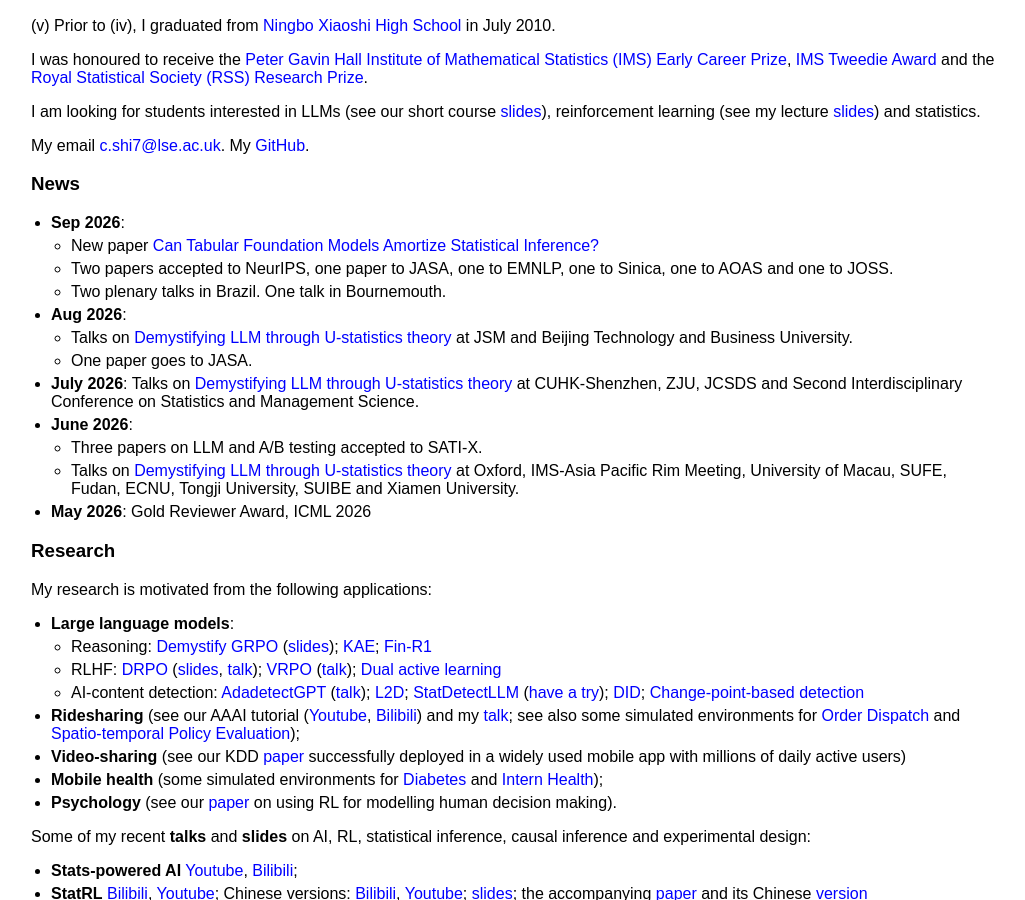
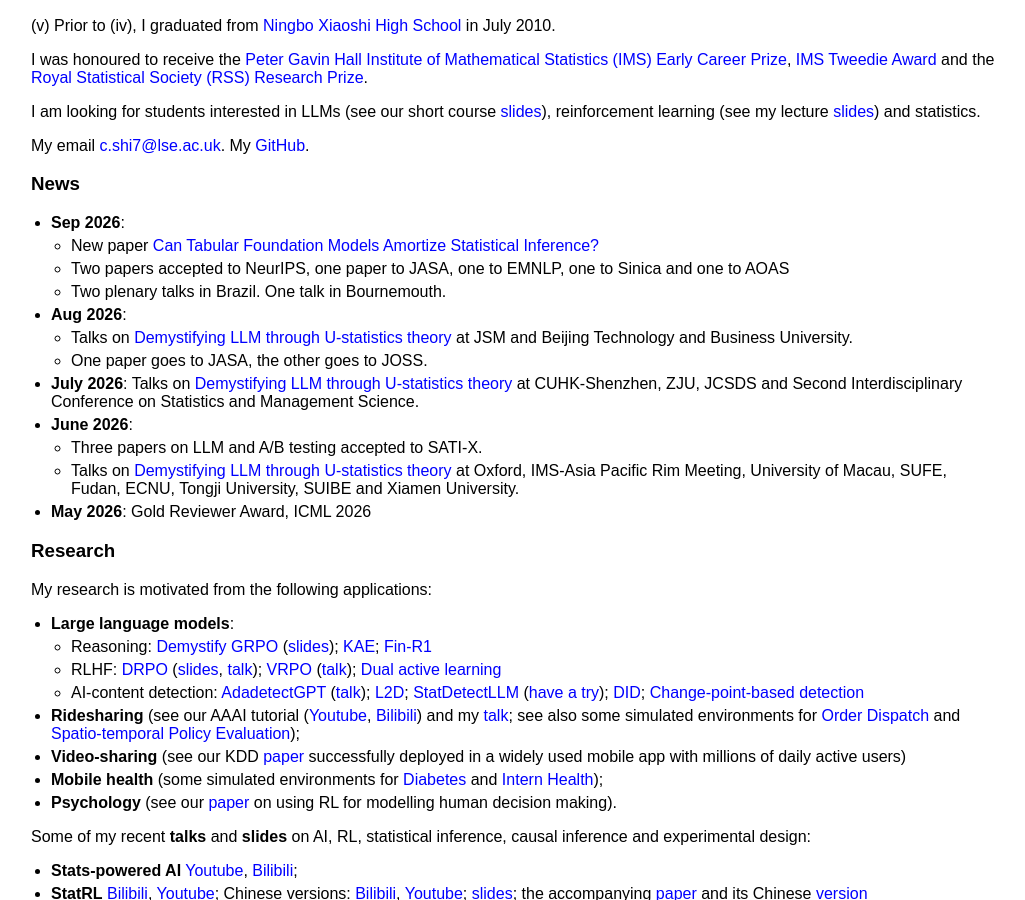
Before and after one commit to callmespring/callmespring.github.io, a Jekyll site: the page built from index.md, in a window 1280 px wide and 900 px high, scrolled down 1027 px. Shown: the whole window, without its empty margins (109-1134 px from the left). Built offline with Jekyll 4.4.1, drawn with Linux system fonts in a browser that asks for light colours.

Commit message:
Update index.md

```diff
--- a/index.md
+++ b/index.md
@@ -29,11 +29,11 @@
 ### News
 - **Sep 2026**:
   * New paper [Can Tabular Foundation Models Amortize Statistical Inference?](https://arxiv.org/abs/2609.33114)
-  * Two papers accepted to NeurIPS, one paper to JASA, one to EMNLP, one to Sinica, one to AOAS and one to JOSS.
+  * Two papers accepted to NeurIPS, one paper to JASA, one to EMNLP, one to Sinica and one to AOAS
   * Two plenary talks in Brazil. One talk in Bournemouth.
 - **Aug 2026**:
   * Talks on [Demystifying LLM through U-statistics theory](./slides/GRPO.pdf) at JSM and Beijing Technology and Business University.
-  * One paper goes to JASA.
+  * One paper goes to JASA, the other goes to JOSS.
 - **July 2026**: Talks on [Demystifying LLM through U-statistics theory](./slides/GRPO.pdf) at CUHK-Shenzhen, ZJU, JCSDS and Second Interdisciplinary Conference on Statistics and Management Science.
 - **June 2026**:
   * Three papers on LLM and A/B testing accepted to SATI-X.
```
